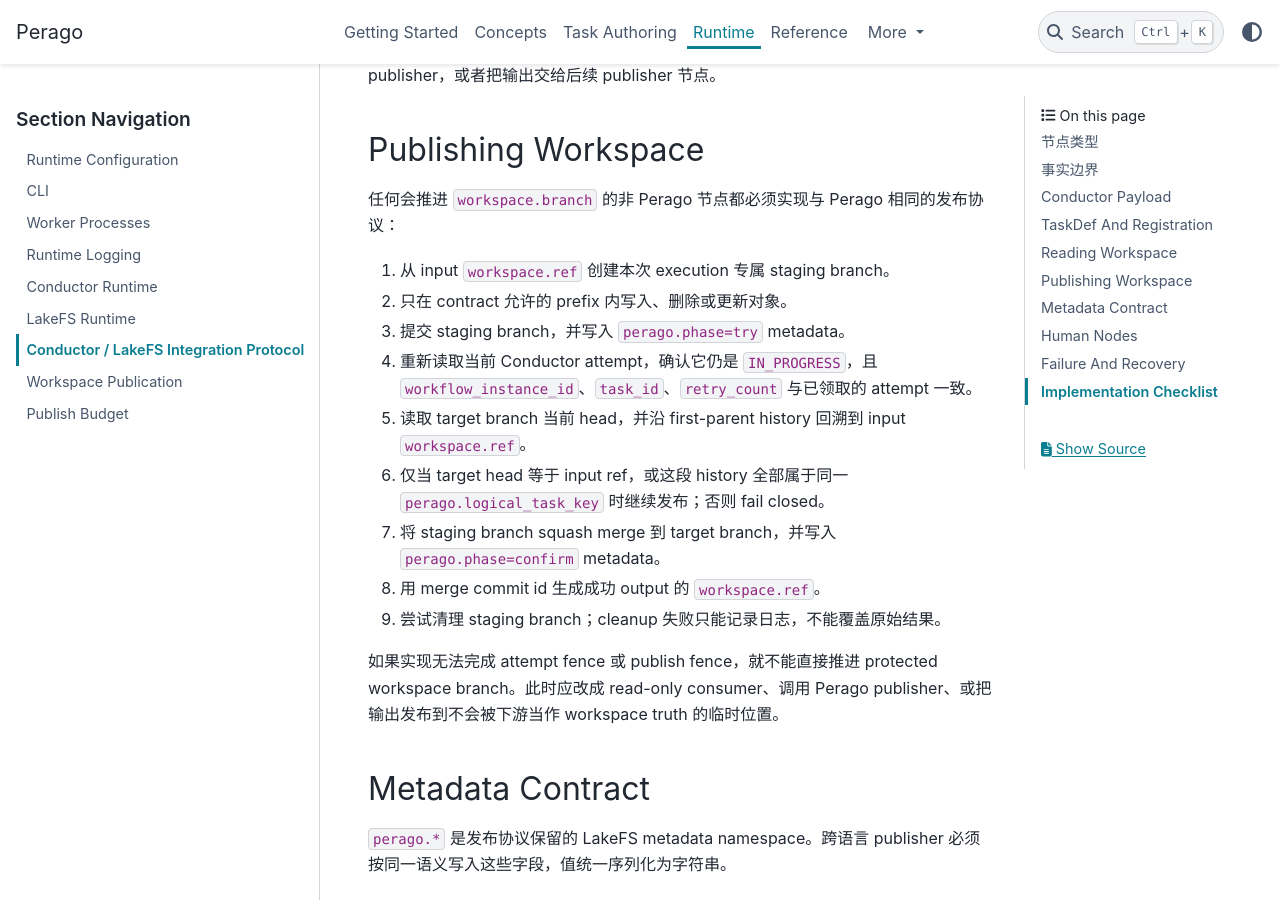
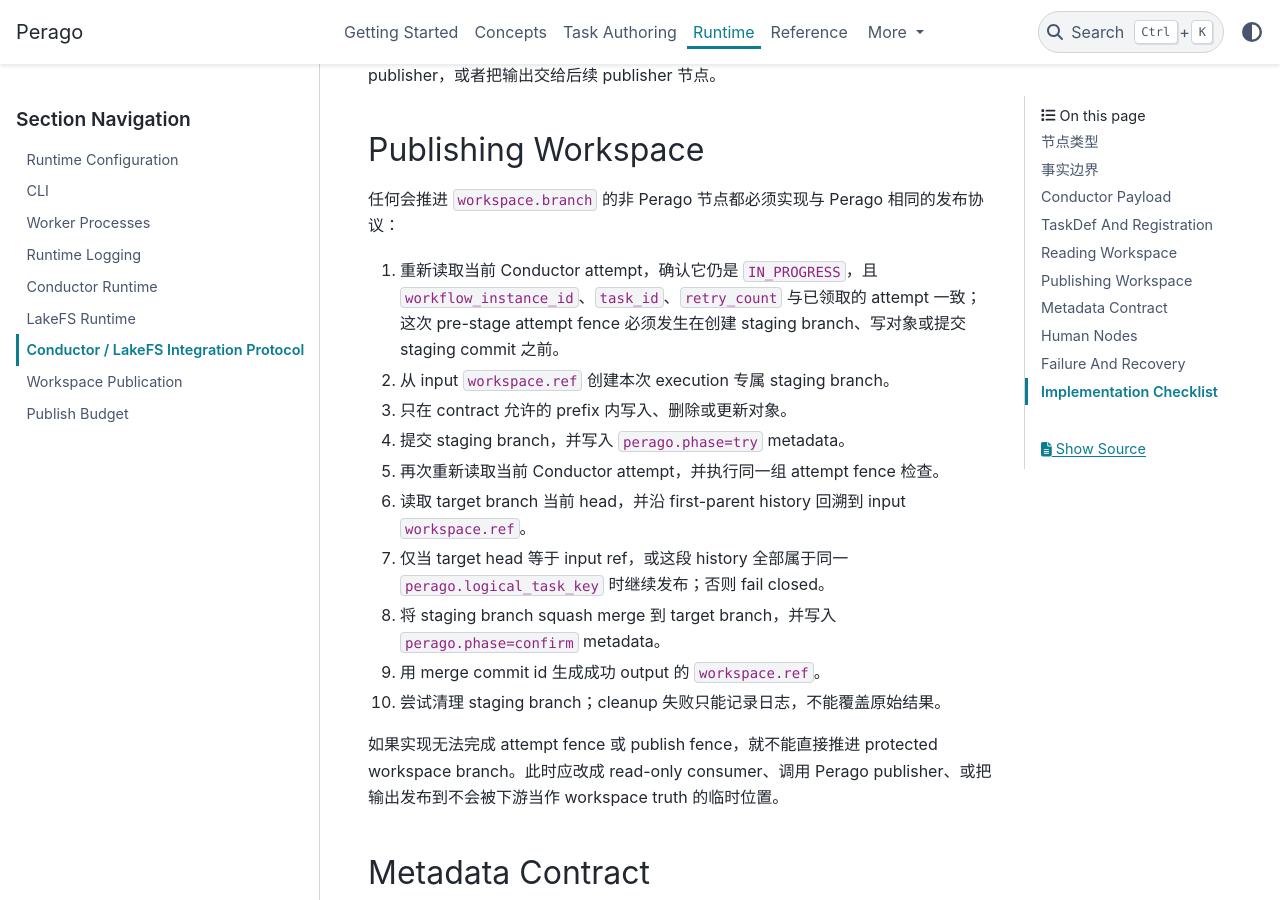
Before and after one commit to Qiyin-Tech/perago, a Sphinx documentation site: the page built from docs/runtime/integration-protocol.md, in a window 1280 px wide and 900 px high, scrolled down 3672 px. Built offline with Sphinx 7.4.7 and the PyData theme 0.15.4, drawn with Linux system fonts in a browser that asks for light colours.

Commit message:
docs: add pre-stage attempt fence to protocol

```diff
--- a/docs/runtime/integration-protocol.md
+++ b/docs/runtime/integration-protocol.md
@@ -96,15 +96,16 @@ Workspace consumer 和 publisher 都必须从 `workspace.repository` 的 `worksp
 
 任何会推进 `workspace.branch` 的非 Perago 节点都必须实现与 Perago 相同的发布协议：
 
-1. 从 input `workspace.ref` 创建本次 execution 专属 staging branch。
-2. 只在 contract 允许的 prefix 内写入、删除或更新对象。
-3. 提交 staging branch，并写入 `perago.phase=try` metadata。
-4. 重新读取当前 Conductor attempt，确认它仍是 `IN_PROGRESS`，且 `workflow_instance_id`、`task_id`、`retry_count` 与已领取的 attempt 一致。
-5. 读取 target branch 当前 head，并沿 first-parent history 回溯到 input `workspace.ref`。
-6. 仅当 target head 等于 input ref，或这段 history 全部属于同一 `perago.logical_task_key` 时继续发布；否则 fail closed。
-7. 将 staging branch squash merge 到 target branch，并写入 `perago.phase=confirm` metadata。
-8. 用 merge commit id 生成成功 output 的 `workspace.ref`。
-9. 尝试清理 staging branch；cleanup 失败只能记录日志，不能覆盖原始结果。
+1. 重新读取当前 Conductor attempt，确认它仍是 `IN_PROGRESS`，且 `workflow_instance_id`、`task_id`、`retry_count` 与已领取的 attempt 一致；这次 pre-stage attempt fence 必须发生在创建 staging branch、写对象或提交 staging commit 之前。
+2. 从 input `workspace.ref` 创建本次 execution 专属 staging branch。
+3. 只在 contract 允许的 prefix 内写入、删除或更新对象。
+4. 提交 staging branch，并写入 `perago.phase=try` metadata。
+5. 再次重新读取当前 Conductor attempt，并执行同一组 attempt fence 检查。
+6. 读取 target branch 当前 head，并沿 first-parent history 回溯到 input `workspace.ref`。
+7. 仅当 target head 等于 input ref，或这段 history 全部属于同一 `perago.logical_task_key` 时继续发布；否则 fail closed。
+8. 将 staging branch squash merge 到 target branch，并写入 `perago.phase=confirm` metadata。
+9. 用 merge commit id 生成成功 output 的 `workspace.ref`。
+10. 尝试清理 staging branch；cleanup 失败只能记录日志，不能覆盖原始结果。
 
 如果实现无法完成 attempt fence 或 publish fence，就不能直接推进 protected workspace branch。此时应改成 read-only consumer、调用 Perago publisher、或把输出发布到不会被下游当作 workspace truth 的临时位置。
 
```
